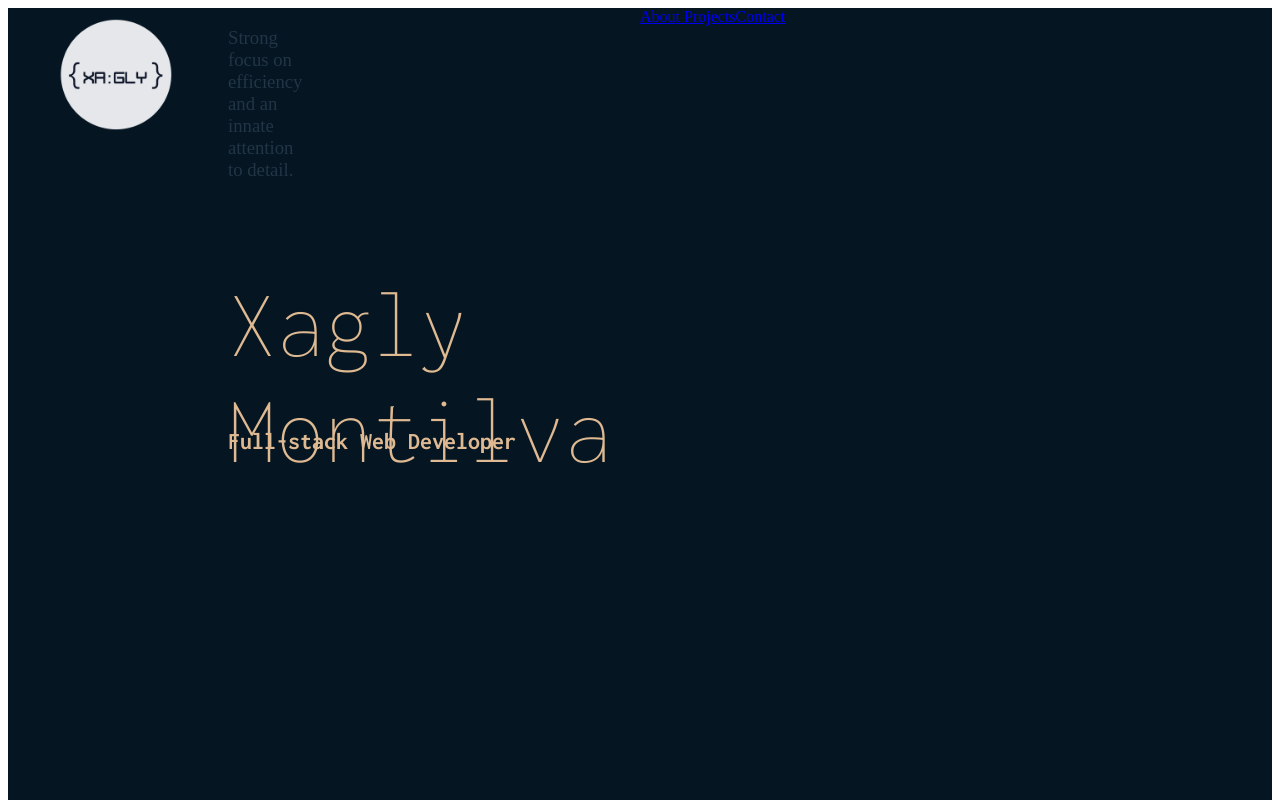
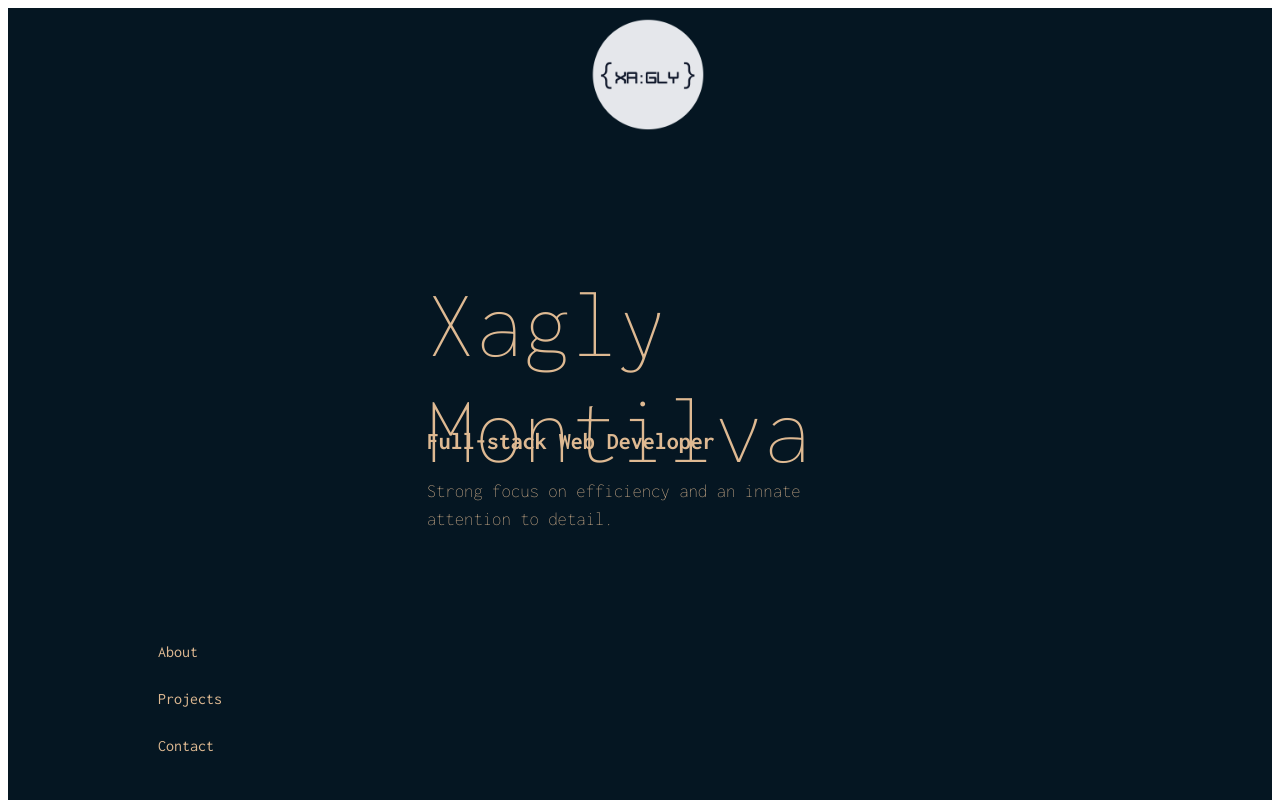
Before and after one commit to XML3/My_Web, a React (Vite) app in the folder My_Web/: page / in a window 1280 px wide. Shown: the top 800 px of the page. Built offline with nearby package versions, Linux system fonts and the light colour scheme; the HTML template or start-up script is replaced by a standard one.

Commit message:
modified styles, and added nav bar styles

```diff
--- a/My_Web/src/components/Headers.module.css
+++ b/My_Web/src/components/Headers.module.css
@@ -1,28 +1,61 @@
+.Headers {
+  grid-row: 1;
+  grid-column: 1;
+  display: grid;
+  grid-template-columns: repeat(6, 1fr);
+  grid-template-rows: repeat(3, 200px);
+  position: absolute;
+  left: 50%;
+  transform: translateX(-50%);
+}
+
+.HeaderOne {
+  grid-row: 2;
+  grid-column: 2 / span 5;
+  color: var(--main-fontcolor);
+  font-family: var(--main-fontfamily);
+  font-size: 30px;
+}
+
+.HeaderTwo {
+  grid-row: 3 / span 4;
+  grid-column: 2 / span 4;
+  color: var(--main-fontcolor);
+  font-family: var(--main-fontfamily);
+}
+
+.Intro {
+  grid-row: 3 / span 2;
+  grid-column: 2 / span 4;
+  margin-top: 50px;
+  color: var(--main-fontcolor);
+  font-family: var(--main-fontfamily);
+  line-height: 1.5;
+}
+
 img {
   width: 200px;
   height: auto;
   margin: 10px;
 }
 
-.Headers {
-  grid-row: 1;
-  grid-column: 1;
-  display: grid;
-  grid-template-columns: repeat(6, 1fr);
-  grid-template-rows: repeat(3, 200px);
+.Logo {
+  position: absolute;
+  left: 50%;
+  transform: translateX(-50%);
 }
 
-.HeaderOne {
-  grid-row: 2;
-  grid-column: 2 / span 6;
+.Navigation {
+  grid-row: 2 / span 5;
+  grid-column: 1;
+  display: flex;
+  flex-direction: column;
+  margin-top: 100px;
+  margin-left: 150px;
+}
+.Navigation a {
+  margin-bottom: 30px;
   color: var(--main-fontcolor);
   font-family: var(--main-fontfamily);
-  font-size: 30px;
+  text-decoration: none;
 }
-
-.HeaderTwo {
-  grid-row: 3;
-  grid-column: 2 / span 4;
-  color: var(--main-fontcolor);
-  font-family: var(--main-fontfamily);
-}
```
